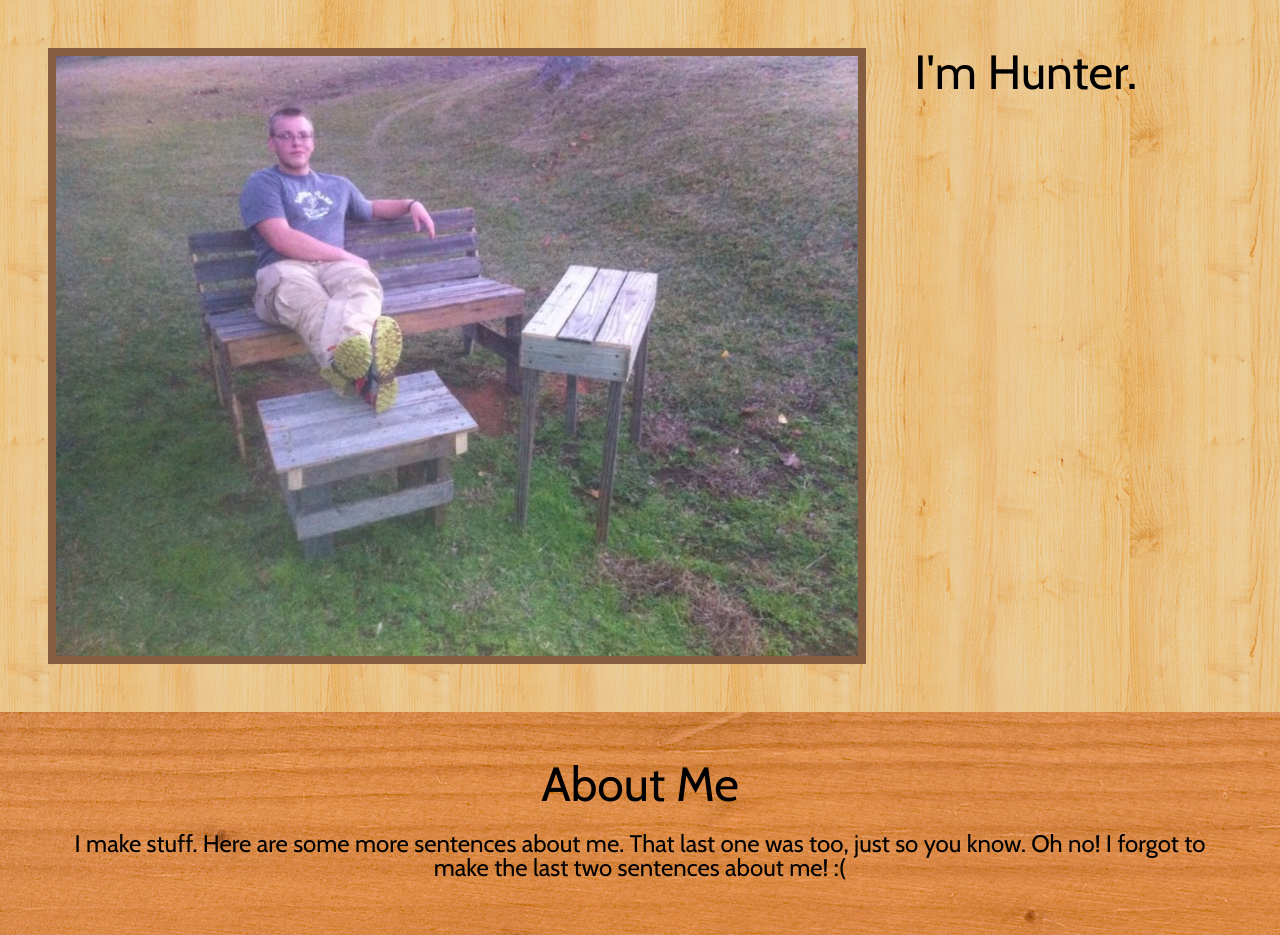
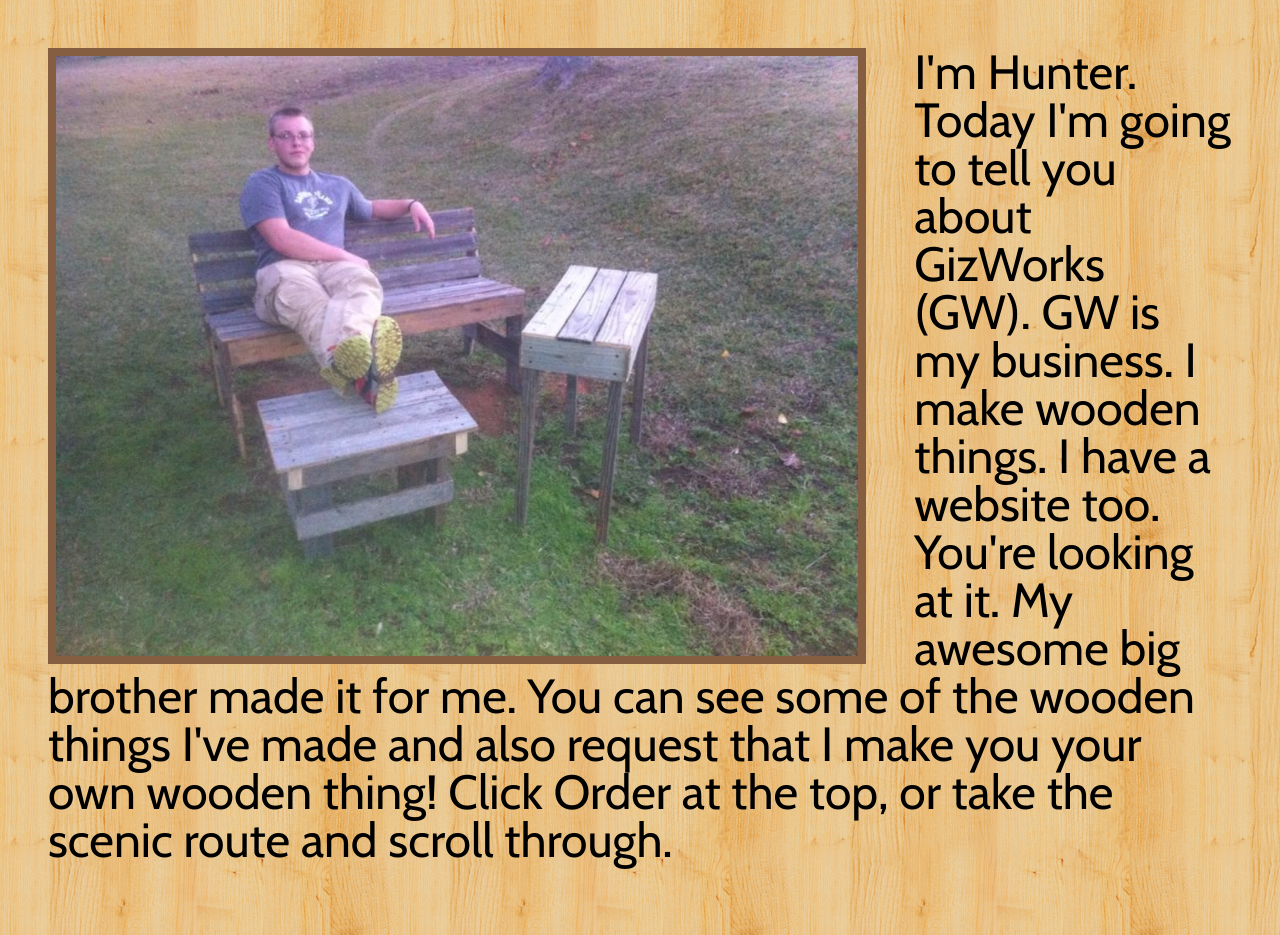
Before and after one commit to tvance989/gizworks, a PHP site: page / in a window 1280 px wide. Shown: the part 48-983 px from the top of the page. Run offline with PHP 8.4, Linux system fonts and the light colour scheme.

Commit message:
Textual changes

```diff
--- a/home.html
+++ b/home.html
@@ -1,6 +1,7 @@
 <!DOCTYPE html>
 <html>
 <head>
+    <title>GizWorks</title>
     <meta name="viewport" content="width=device-width, initial-scale=1.0">
     <script src="scripts/jquery.js"></script>
     <script src="scripts/script.js"></script>
@@ -24,7 +25,7 @@
 
     <section id="home" class="clear">
         <img src="images/giz.jpg">
-        <h1>I'm Hunter.</h1>
+        <h1>I'm Hunter. Today I'm going to tell you about GizWorks (GW). GW is my business. I make wooden things. I have a website too. You're looking at it. My awesome big brother made it for me. You can see some of the wooden things I've made and also request that I make you your own wooden thing! Click Order at the top, or take the scenic route and scroll through.</h1>
     </section>
 
     <section id="about">
@@ -80,7 +81,7 @@
             <img src="images/slim-bench.jpg">
             <div>
                 <h2>Bench</h2>
-                <p>The manager of Slim Chickens in Texarkana saw my work online and commissioned me to make this bench. It's in the restaurant.</p>
+                <p>The manager of Slim Chickens in Texarkana saw my work online and commissioned me to make this bench.</p>
             </div>
         </article>
     </section>
--- a/style/medium.sass
+++ b/style/medium.sass
@@ -6,7 +6,6 @@ h1
     margin-bottom: 0.5em
 
 img
-    float: left
     margin-right: 1em
 
 #gallery
--- a/style/style.css
+++ b/style/style.css
@@ -89,7 +89,6 @@ i {
     margin-bottom: 0.5em; }
 
   img {
-    float: left;
     margin-right: 1em; }
 
   #gallery {
```
